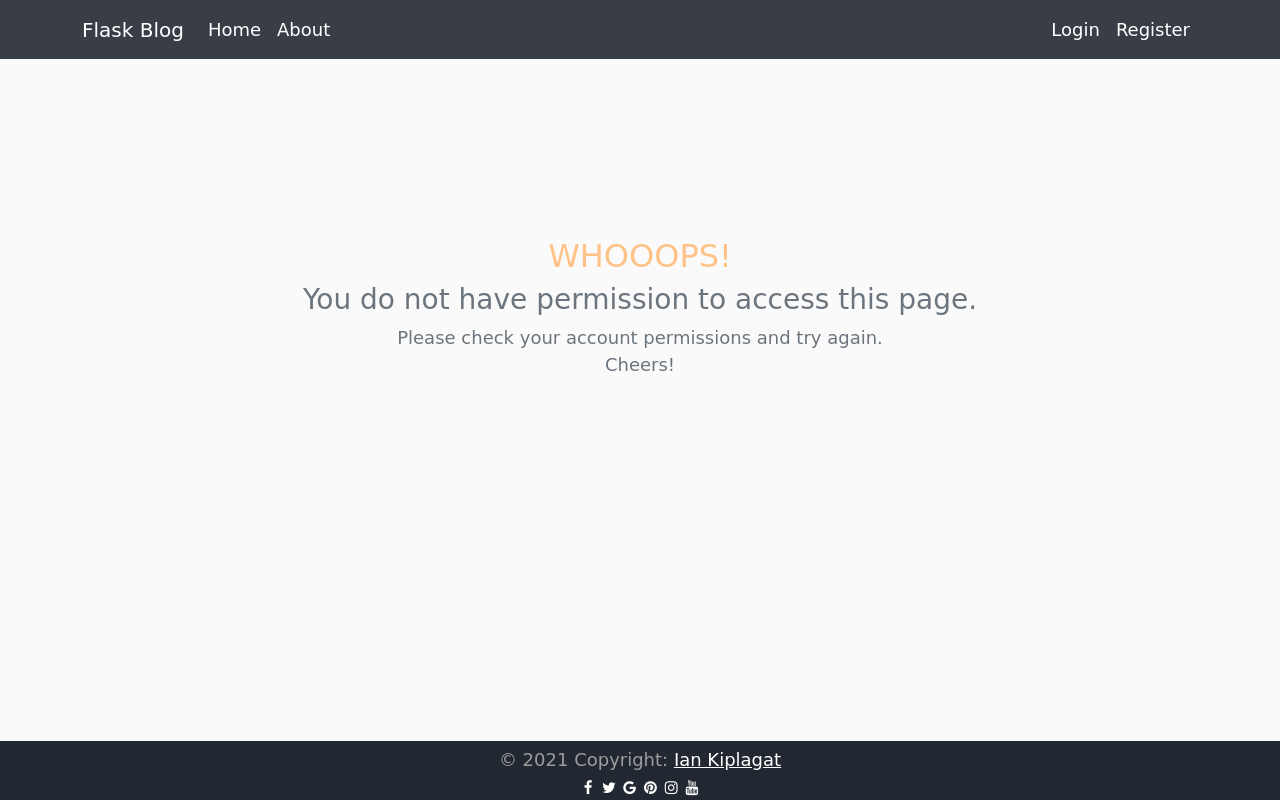
After one commit to ikiplagat/Ink-Society, a Flask app: template app/templates/errors/fourOwthree.html in a window 1280 px wide. The commit adds this page. Run offline with Flask 2, Linux system fonts and the light colour scheme; the template is opened without the code that fills it, so the values that code supplies are empty; some libraries are stand-ins or nearby versions; some web fonts are replaced.

Commit message:
add errors blueprint

```diff
--- a/app/__init__.py
+++ b/app/__init__.py
@@ -35,9 +35,11 @@ def create_app(config_name):
     # Registering the blueprint
     from .main import main as main_blueprint
     from .auth import auth as auth_blueprint
+    from app.errors.handlers import errors as errors_blueprint
 
     app.register_blueprint(main_blueprint)
     app.register_blueprint(auth_blueprint,url_prefix = "/auth")
+    app.register_blueprint(errors_blueprint)
 
     # setting config
     from .request import configure_request
--- a/app/main/__init__.py
+++ b/app/main/__init__.py
@@ -2,4 +2,4 @@ from flask import Blueprint
 
 main = Blueprint('main',__name__)
 
-from . import views,errors
+from . import views
--- a/app/main/views.py
+++ b/app/main/views.py
@@ -35,7 +35,7 @@ def about():
     return render_template('about.html', title='About')
 
 
-@main.route('/user/<uname>')
+@main.route('/account/<uname>')
 def profile(uname):
     user = User.query.filter_by(username = uname).first()
 
--- /dev/null
+++ b/app/templates/errors/fourOwthree.html
@@ -0,0 +1,13 @@
+{% extends 'base.html'%} {% block content %}
+<div class="whoops">
+  <h2 class="text-center" id="whooops">WHOOOPS!</h2>
+  <h3 class="text-center text-muted">
+    You do not have permission to access this page.
+  </h3>
+  <p class="text-center text-muted">
+    Please check your account permissions and try again.
+    <br />
+    Cheers!
+  </p>
+</div>
+{% block footer %} {% include 'footer.html' %} {% endblock%} {% endblock %}
```
Also changed, not shown: app/errors/handlers.py (added, +17 -0 lines), app/main/errors.py (deleted, +0 -9 lines), app/templates/navbar.html (+7 -2 lines), app/errors/__init__.py (added), app/static/photos/kip_3.jpg (added), app/templates/errors/fourOwfour.html (renamed from app/templates/fourOwfour.html).
